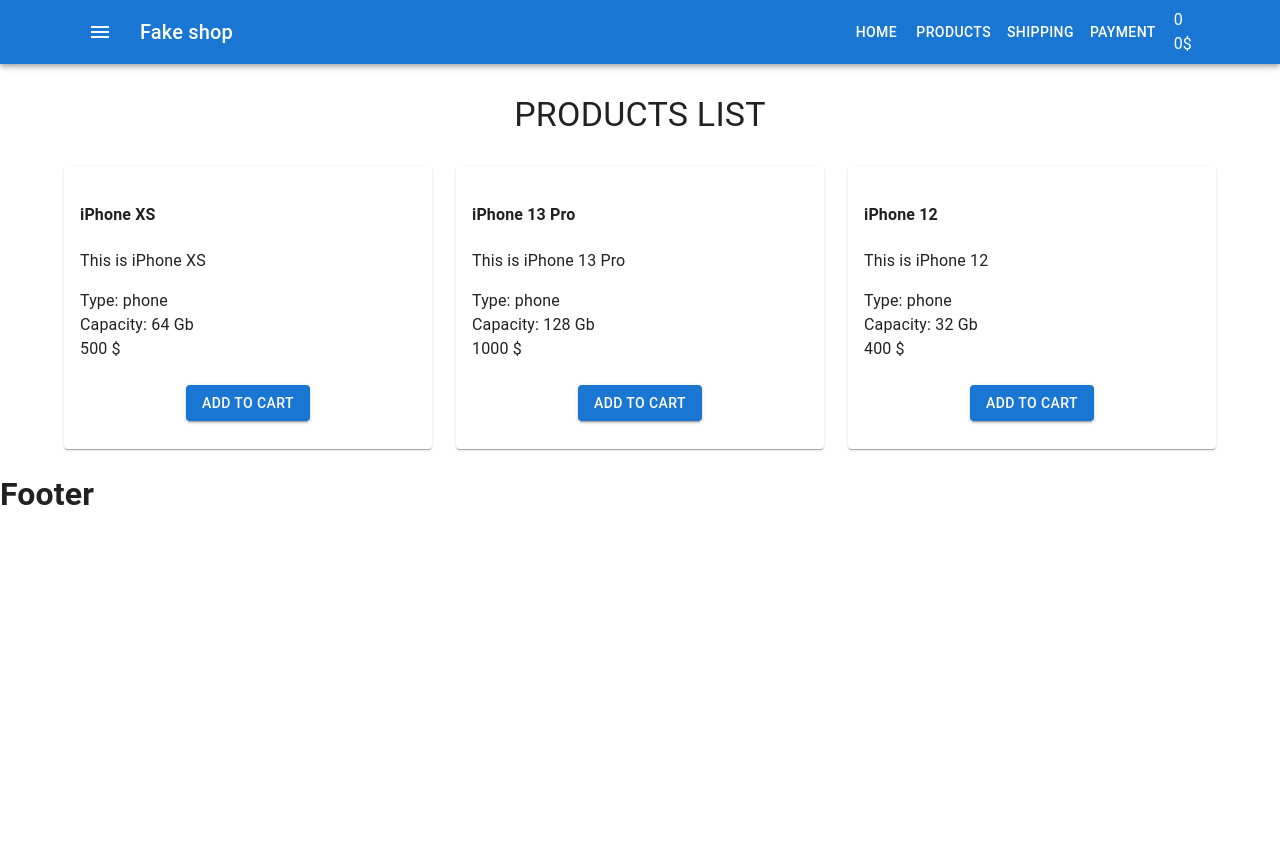
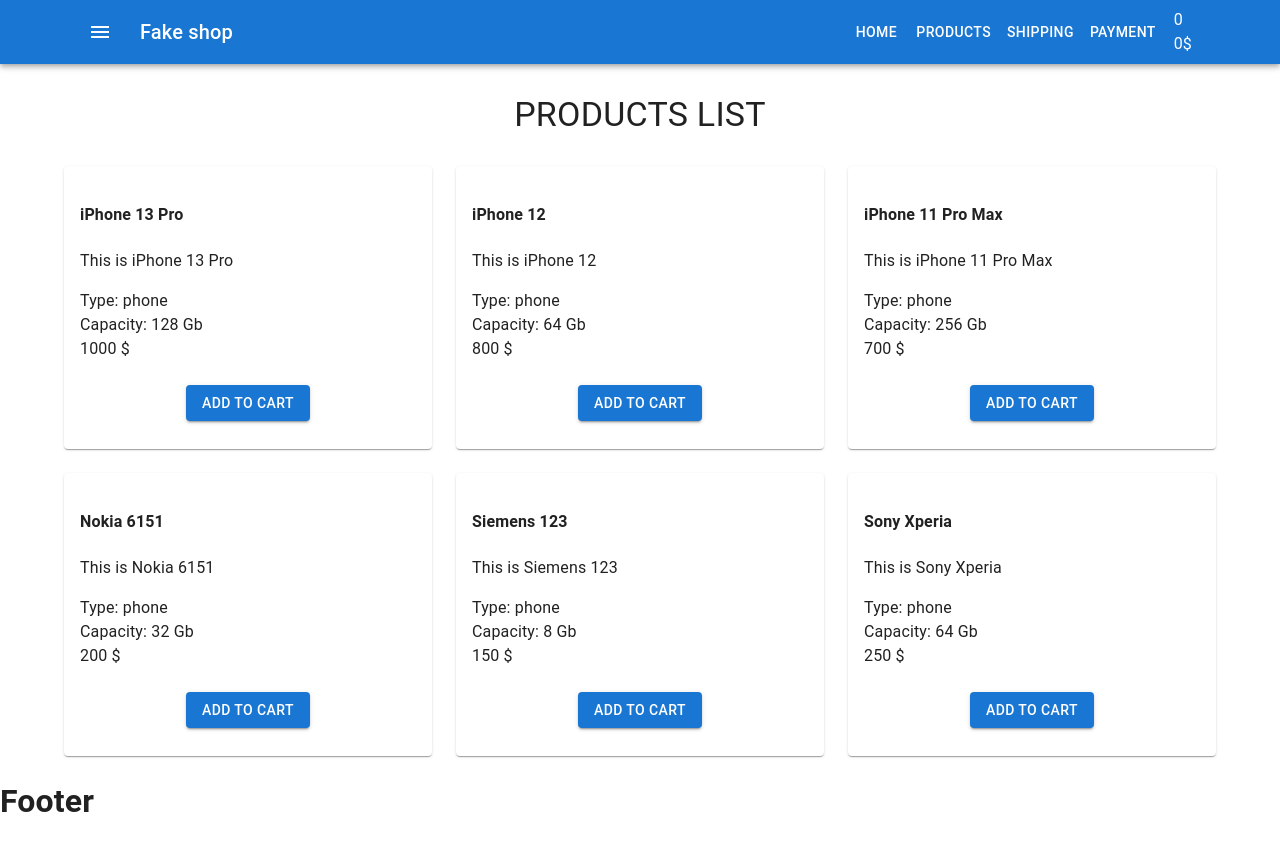
Before and after one commit to ogienkoura/react-shop-project, a React (Create React App) app: page / in a window 1280 px wide. Before the commit the page ends 800 px from the top, so only its background shows below. Built offline with nearby package versions, Linux system fonts and the light colour scheme.

Commit message:
added cart items with array

```diff
--- a/src/components/Products/ProductListItem.js
+++ b/src/components/Products/ProductListItem.js
@@ -2,15 +2,21 @@
 import { Card, CardActions, CardContent, Button } from '@mui/material'
 import './ProductsListItem.scss'
 
-export const ProductListItem = (props) => {
+export const ProductListItem = ({
+    name,
+    description,
+    type,
+    capacity,
+    price,
+}) => {
     return (
         <Card>
             <CardContent>
-                <h4>{props.name}</h4>
-                <p>{props.description}</p>
-                <div>Type: {props.type}</div>
-                <div>Capacity: {props.capacity} Gb</div>
-                <div>{props.price} $</div>
+                <h4>{name}</h4>
+                <p>{description}</p>
+                <div>Type: {type}</div>
+                <div>Capacity: {capacity} Gb</div>
+                <div>{price} $</div>
             </CardContent>
             <CardActions className="add-to-cart-block">
                 <Button variant="contained">Add to cart</Button>
--- a/src/components/Products/ProductsList.js
+++ b/src/components/Products/ProductsList.js
@@ -1,6 +1,7 @@
 import React from 'react'
 import { Grid, Typography } from '@mui/material'
 import { ProductListItem } from './ProductListItem'
+import productsArray from 'utils/poductsArray'
 
 export const ProductsList = () => {
     return (
@@ -23,33 +24,17 @@
                 justifyContent="center"
                 alignItems="center"
             >
-                <Grid item xs={12} sm={6} md={4}>
-                    <ProductListItem
-                        name="iPhone XS"
-                        description="This is iPhone XS"
-                        type="phone"
-                        capacity="64"
-                        price="500"
-                    />
-                </Grid>
-                <Grid item xs={12} sm={6} md={4}>
-                    <ProductListItem
-                        name="iPhone 13 Pro"
-                        description="This is iPhone 13 Pro"
-                        type="phone"
-                        capacity="128"
-                        price="1000"
-                    />
-                </Grid>
-                <Grid item xs={12} sm={6} md={4}>
-                    <ProductListItem
-                        name="iPhone 12"
-                        description="This is iPhone 12"
-                        type="phone"
-                        capacity="32"
-                        price="400"
-                    />
-                </Grid>
+                {productsArray.map((product) => (
+                    <Grid item xs={12} sm={6} md={4}>
+                        <ProductListItem
+                            name={product.name}
+                            description={product.description}
+                            type={product.type}
+                            capacity={product.capacity}
+                            price={product.price}
+                        />
+                    </Grid>
+                ))}
             </Grid>
         </>
     )
--- /dev/null
+++ b/src/utils/poductsArray.js
@@ -0,0 +1,46 @@
+const products = [
+    {
+        name: 'iPhone 13 Pro',
+        description: 'This is iPhone 13 Pro',
+        type: 'phone',
+        capacity: '128',
+        price: '1000',
+    },
+    {
+        name: 'iPhone 12',
+        description: 'This is iPhone 12',
+        type: 'phone',
+        capacity: '64',
+        price: '800',
+    },
+    {
+        name: 'iPhone 11 Pro Max',
+        description: 'This is iPhone 11 Pro Max',
+        type: 'phone',
+        capacity: '256',
+        price: '700',
+    },
+    {
+        name: 'Nokia 6151',
+        description: 'This is Nokia 6151',
+        type: 'phone',
+        capacity: '32',
+        price: '200',
+    },
+    {
+        name: 'Siemens 123',
+        description: 'This is Siemens 123',
+        type: 'phone',
+        capacity: '8',
+        price: '150',
+    },
+    {
+        name: 'Sony Xperia',
+        description: 'This is Sony Xperia',
+        type: 'phone',
+        capacity: '64',
+        price: '250',
+    },
+]
+
+export default products
```
